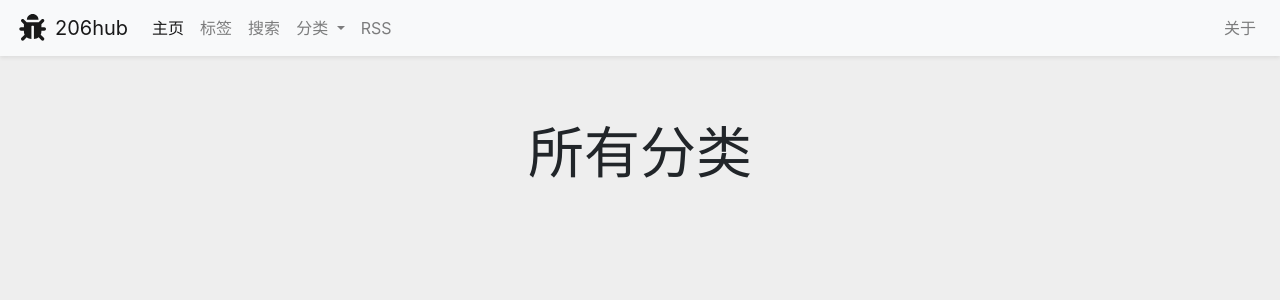
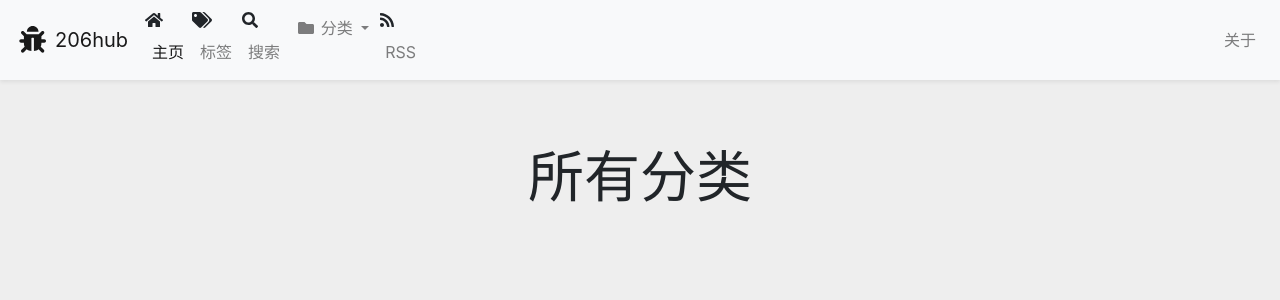
Before and after one commit to ustclug-dev/206hub, a Jekyll site: the page built from index.html, in a window 1280 px wide. Shown: the top 300 px of the page. Built offline with Jekyll 4.4.1, drawn with Linux system fonts in a browser that asks for light colours.

Commit message:
Add icons to navbar

```diff
--- a/_includes/header.html
+++ b/_includes/header.html
@@ -7,34 +7,39 @@
   <div class="collapse navbar-collapse" id="navbarSupportedContent">
     <ul class="navbar-nav mr-auto">
       <li class="nav-item {% if page.url == '/' %} active {% endif %}">
-        <a class="nav-link" href="/">主页</a>
+        <i class="fas fa-fw fa-home"></i>
+        <a class="nav-link" href="{{ "/" | relative_url }}">主页</a>
       </li>
       <li class="nav-item {% if url_dir[1] == 'tag' %} active {% endif %}">
-        <a class="nav-link" href="/tag/">标签</a>
+        <i class="fas fa-fw fa-tags"></i>
+        <a class="nav-link" href="{{ "/tag/" | relative_url }}">标签</a>
       </li>
       <li class="nav-item {% if url_dir[1] == 'search' %} active {% endif %}">
-        <a class="nav-link" href="/search/">搜索</a>
+        <i class="fas fa-fw fa-search"></i>
+        <a class="nav-link" href="{{ "/search/" | relative_url }}">搜索</a>
       </li>
       <li class="nav-item dropdown">
         <a class="nav-link dropdown-toggle" href="#" id="navbarDropdown" role="button" data-toggle="dropdown" aria-haspopup="true" aria-expanded="false">
+          <i class="fas fa-fw fa-folder"></i>
           分类
         </a>
         <div class="dropdown-menu" aria-labelledby="navbarDropdown">
           {% for collection in site.collections %}
             {% if collection.label != "posts" %}
               <a class="dropdown-item {% if url_dir[1] == collection.label %} active {% endif %}"
-                 href="/{{ collection.label }}/">{{ collection.name }}</a>
+                 href="{{ collection.label | prepend: "/" | relative_url }}">{{ collection.name }}</a>
             {% endif %}
           {% endfor %}
         </div>
       </li>
       <li class="nav-item">
-        <a class="nav-link" href="/atom.xml">RSS</a>
+        <i class="fas fa-fw fa-rss"></i>
+        <a class="nav-link" href="{{ "/atom.xml" | relative_url }}">RSS</a>
       </li>
     </ul>
     <ul class="navbar-nav my-2 my-lg-0">
       <li class="nav-item {% if url_dir[1] == 'about' %} active {% endif %}">
-        <a class="nav-link" href="/about/">关于</a>
+        <a class="nav-link" href="{{ "/about/" | relative_url }}">关于</a>
       </li>
     </ul>
   </div>
```
